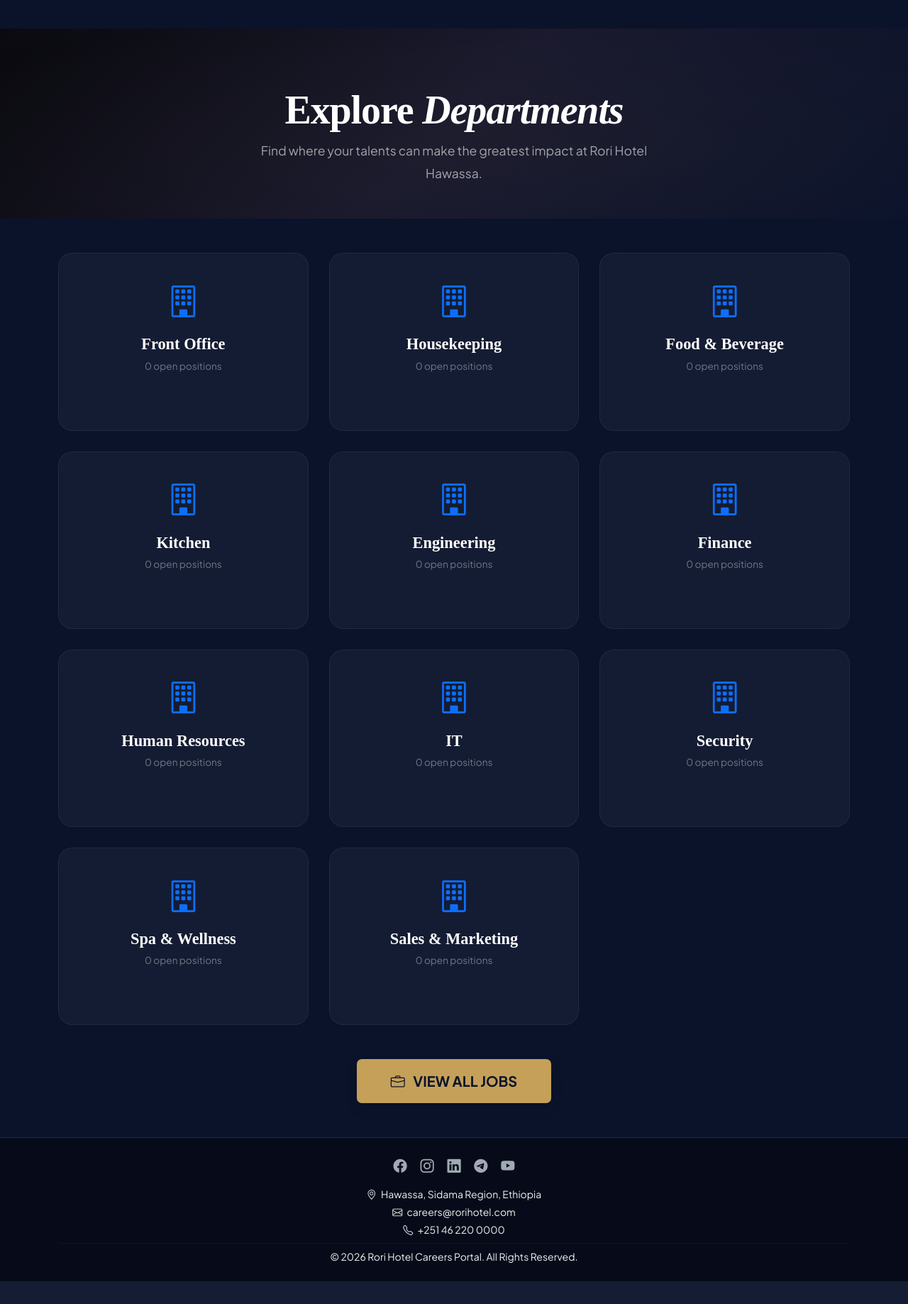
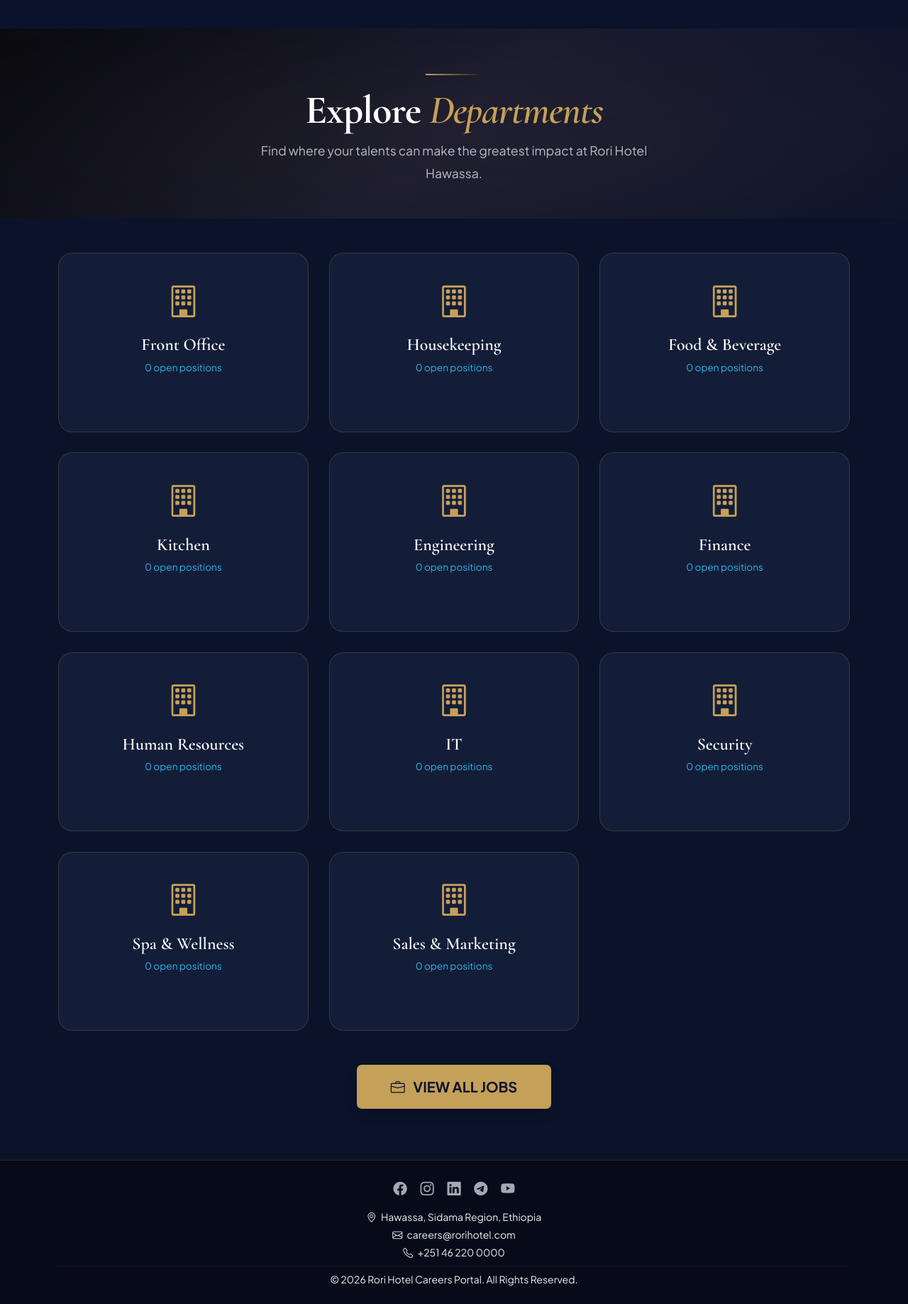
Before and after one commit to Edomen97/rori-hotel-careers, a Flask app: page /departments in a window 1280 px wide. Shown: the part 69-1906 px from the top of the page at 71% size. Before the commit the page ends 1874 px from the top, so only its background shows below. Run offline with Flask 3, Linux system fonts and the light colour scheme.

Commit message:
Update departments.html

```diff
--- a/templates/departments.html
+++ b/templates/departments.html
@@ -3,10 +3,13 @@
 {% block title %}Departments - Rori Hotel Careers{% endblock %}
 
 {% block extra_css %}
+<!-- Cormorant Garamond Font -->
+<link href="https://fonts.googleapis.com/css2?family=Cormorant+Garamond:ital,wght@0,600;0,700;1,600&display=swap" rel="stylesheet">
 <link href="{{ url_for('static', filename='css/careers.css') }}" rel="stylesheet" />
+
 <style>
     .dept-hero {
-        background: linear-gradient(135deg, #0a0a0f 0%, #1a1a2e 50%, #0B132B 100%);
+        background: linear-gradient(135deg, #0a0a0f 0%, #1a1a2e 50%, var(--primary-navy) 100%);
         padding: 4rem 0 3rem;
         text-align: center;
         position: relative;
@@ -19,7 +22,7 @@
         left: -50%;
         width: 200%;
         height: 200%;
-        background: radial-gradient(ellipse at center, rgba(197,160,89,0.03), transparent 60%);
+        background: radial-gradient(ellipse at center, rgba(197,160,89,0.05), transparent 60%);
         animation: shimmer 20s infinite alternate;
     }
     @keyframes shimmer {
@@ -33,7 +36,7 @@
     .dept-hero .gold-line {
         width: 80px;
         height: 2px;
-        background: linear-gradient(90deg, var(--gold), transparent);
+        background: linear-gradient(90deg, var(--accent-gold), transparent);
         margin: 0 auto 1rem;
     }
     .dept-hero h1 {
@@ -44,11 +47,11 @@
         letter-spacing: -0.02em;
     }
     .dept-hero h1 .gold-text {
-        color: var(--gold);
+        color: var(--accent-gold);
         font-style: italic;
     }
     .dept-hero p {
-        color: rgba(255,255,255,0.6);
+        color: rgba(255,255,255,0.7);
         font-size: 1.1rem;
         max-width: 600px;
         margin: 0.5rem auto 0;
@@ -69,10 +72,10 @@
     }
 
     .dept-card-link .dept-card {
-        background: rgba(255,255,255,0.04);
+        background: rgba(28, 37, 65, 0.6);
         backdrop-filter: blur(12px);
         -webkit-backdrop-filter: blur(12px);
-        border: 1px solid rgba(255,255,255,0.06);
+        border: 1px solid var(--border-gold);
         border-radius: 20px;
         padding: 2rem 1.5rem;
         text-align: center;
@@ -90,7 +93,7 @@
         left: 0;
         right: 0;
         bottom: 0;
-        background: linear-gradient(135deg, rgba(197,160,89,0.06), transparent 60%);
+        background: linear-gradient(135deg, rgba(197,160,89,0.08), transparent 60%);
         opacity: 0;
         transition: opacity 0.4s ease;
     }
@@ -101,13 +104,13 @@
 
     .dept-card-link .dept-card:hover {
         transform: translateY(-6px);
-        border-color: rgba(197,160,89,0.25);
-        box-shadow: 0 20px 40px rgba(0,0,0,0.15);
+        border-color: var(--accent-gold);
+        box-shadow: 0 20px 40px rgba(0,0,0,0.3);
     }
 
     .dept-card-link .dept-icon {
         font-size: 2.8rem;
-        color: var(--gold);
+        color: var(--accent-gold);
         display: block;
         margin-bottom: 1rem;
         transition: transform 0.4s ease;
@@ -119,7 +122,7 @@
 
     .dept-card-link .dept-name {
         font-family: 'Cormorant Garamond', serif;
-        font-size: 1.4rem;
+        font-size: 1.5rem;
         font-weight: 600;
         color: #fff;
         margin-bottom: 0.4rem;
@@ -127,13 +130,13 @@
 
     .dept-card-link .dept-count {
         font-size: 0.85rem;
-        color: rgba(255,255,255,0.4);
+        color: var(--accent-cyan);
         margin-bottom: 0.6rem;
     }
 
     .dept-card-link .dept-desc {
         font-size: 0.9rem;
-        color: rgba(255,255,255,0.5);
+        color: var(--text-muted);
         line-height: 1.6;
         margin-bottom: 0;
     }
@@ -141,7 +144,7 @@
     .dept-card-link .dept-arrow {
         display: inline-block;
         margin-top: 1rem;
-        color: var(--gold);
+        color: var(--accent-gold);
         font-size: 0.9rem;
         font-weight: 600;
         opacity: 0;
@@ -157,48 +160,36 @@
     .dept-empty {
         text-align: center;
         padding: 4rem 2rem;
-        color: rgba(255,255,255,0.4);
+        color: var(--text-muted);
     }
     .dept-empty i {
         font-size: 4rem;
-        color: rgba(197,160,89,0.2);
+        color: var(--accent-gold);
         display: block;
         margin-bottom: 1rem;
     }
     .dept-empty h4 {
         font-family: 'Cormorant Garamond', serif;
-        color: rgba(255,255,255,0.5);
+        color: #fff;
         font-size: 1.8rem;
     }
 
     /* Responsive */
     @media (max-width: 768px) {
-        .dept-hero h1 {
-            font-size: 2.5rem;
-        }
+        .dept-hero h1 { font-size: 2.5rem; }
         .dept-grid {
             grid-template-columns: repeat(auto-fill, minmax(200px, 1fr));
             gap: 1.2rem;
             padding: 2rem 0;
         }
-        .dept-card-link .dept-card {
-            padding: 1.5rem 1rem;
-        }
-        .dept-card-link .dept-icon {
-            font-size: 2.2rem;
-        }
-        .dept-card-link .dept-name {
-            font-size: 1.2rem;
-        }
+        .dept-card-link .dept-card { padding: 1.5rem 1rem; }
+        .dept-card-link .dept-icon { font-size: 2.2rem; }
+        .dept-card-link .dept-name { font-size: 1.2rem; }
     }
 
     @media (max-width: 480px) {
-        .dept-hero {
-            padding: 3rem 0 2rem;
-        }
-        .dept-hero h1 {
-            font-size: 2rem;
-        }
+        .dept-hero { padding: 3rem 0 2rem; }
+        .dept-hero h1 { font-size: 2rem; }
         .dept-grid {
             grid-template-columns: 1fr 1fr;
             gap: 0.8rem;
@@ -208,18 +199,10 @@
             padding: 1.2rem 0.8rem;
             border-radius: 16px;
         }
-        .dept-card-link .dept-icon {
-            font-size: 1.8rem;
-        }
-        .dept-card-link .dept-name {
-            font-size: 1rem;
-        }
-        .dept-card-link .dept-desc {
-            font-size: 0.75rem;
-        }
-        .dept-card-link .dept-count {
-            font-size: 0.7rem;
-        }
+        .dept-card-link .dept-icon { font-size: 1.8rem; }
+        .dept-card-link .dept-name { font-size: 1rem; }
+        .dept-card-link .dept-desc { font-size: 0.75rem; }
+        .dept-card-link .dept-count { font-size: 0.7rem; }
     }
 </style>
 {% endblock %}
@@ -236,7 +219,7 @@
 </section>
 
 <!-- Department Grid -->
-<section style="background: #0B132B;">
+<section style="background: var(--primary-navy);">
     <div class="container">
         {% if departments %}
         <div class="dept-grid">
@@ -263,7 +246,7 @@
         {% endif %}
 
         <!-- Call to action -->
-        <div class="text-center pb-4">
+        <div class="text-center pb-5">
             <a href="{{ url_for('jobs') }}" class="btn btn-gold btn-lg px-5 py-3 text-uppercase fw-bold shadow">
                 <i class="bi bi-briefcase me-2"></i> View All Jobs
             </a>
```
